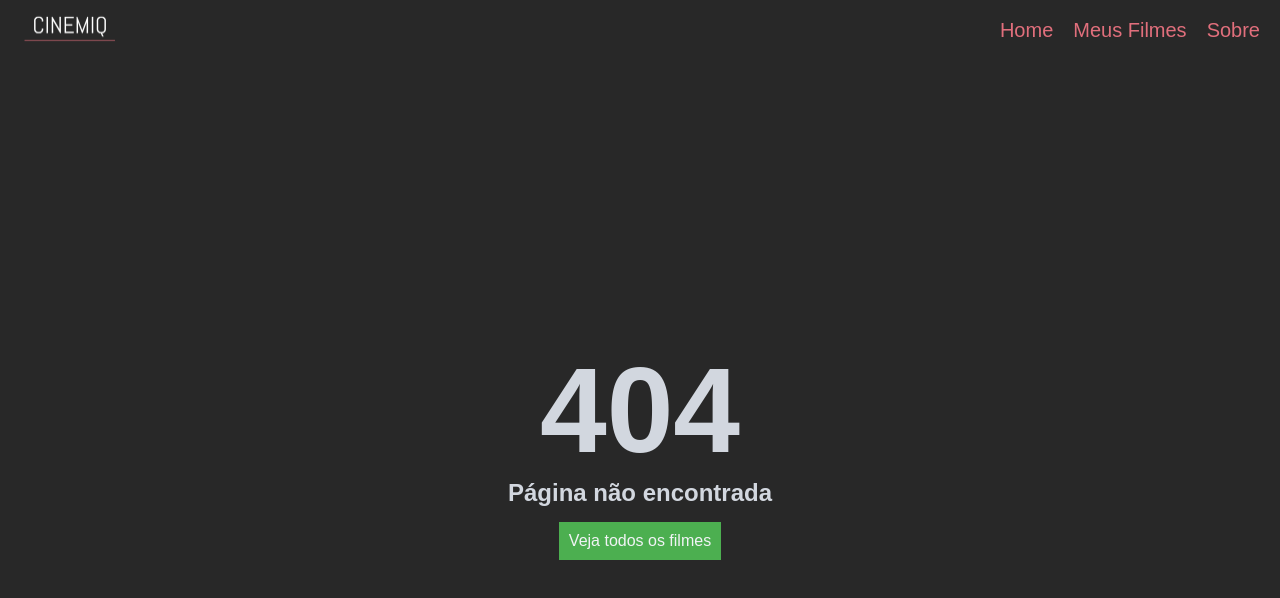
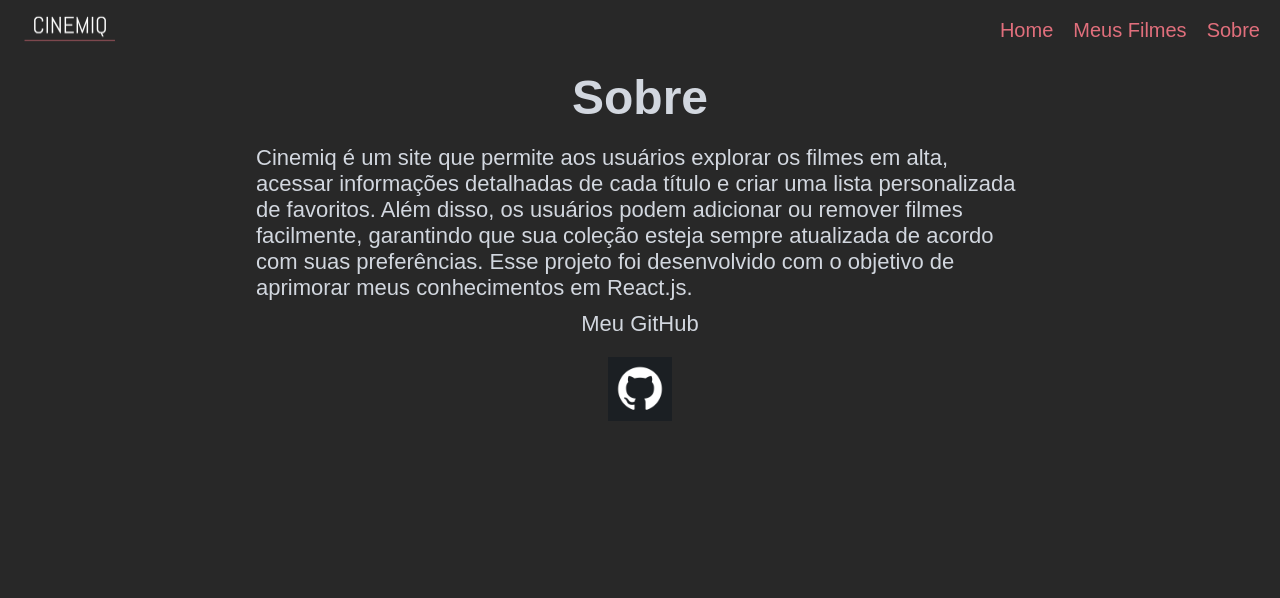
Before and after one commit to renan-mion/Cinemiq, a React (Create React App) app: page /sobre in a window 1280 px wide. Before the commit this address had no page. Shown: the top 598 px of the page. Built offline with nearby package versions, Linux system fonts and the light colour scheme; the HTML template or start-up script is replaced by a standard one.

Commit message:
feat: adicionada página Sobre

```diff
--- /dev/null
+++ b/src/pages/Sobre/index.jsx
@@ -0,0 +1,23 @@
+import "./style.css";
+import LogoGithub from "../../assets/images/logo-github.png";
+import { Link } from "react-router-dom";
+
+function Sobre() {
+    return (
+        <div className="div-sobre">
+            <h1>Sobre</h1>
+            <p className="texto-sobre">Cinemiq é um site que permite aos usuários explorar os filmes em alta,
+                acessar informações detalhadas de cada título e criar uma lista personalizada de favoritos.
+                Além disso, os usuários podem adicionar ou remover filmes facilmente,
+                garantindo que sua coleção esteja sempre atualizada de acordo com suas preferências.
+                Esse projeto foi desenvolvido com o objetivo de aprimorar meus conhecimentos em React.js.</p>
+
+            <p>Meu GitHub</p>
+            <Link to="https://github.com/renan-mion" target="_blank" rel="noreferrer">
+                <img src={LogoGithub} alt="link-github"/>
+            </Link>
+        </div>
+    )
+}
+
+export default Sobre;
--- /dev/null
+++ b/src/pages/Sobre/style.css
@@ -0,0 +1,28 @@
+.div-sobre {
+    display: flex;
+    flex-direction: column;
+    justify-content: center;
+    align-items: center;
+    gap: 10px;
+    width: 60%;
+}
+
+.div-sobre h1 {
+    font-size: 48px;
+    margin-bottom: 10px;
+}
+
+.div-sobre p {
+    font-size: 22px;
+    color: #D2D7DF;
+}
+
+.div-sobre img {
+    width: 64px;
+    margin-top: 10px;
+    transition: 0.2s;
+}
+
+.div-sobre img:hover {
+    transform: scale(1.2);
+}
--- a/src/routes.jsx
+++ b/src/routes.jsx
@@ -2,6 +2,7 @@ import { BrowserRouter, Routes, Route } from 'react-router-dom';
 import Home from './pages/Home';
 import Filme from './pages/Filme';
 import MeusFilmes from './pages/MeusFilmes';
+import Sobre from './pages/Sobre';
 import Header from './components/Header';
 import Erro from './pages/Erro';
 
@@ -14,6 +15,7 @@ function RoutesApp() {
                 <Route path='/' element={<Home />} />
                 <Route path='/filme/:id' element={<Filme />} />
                 <Route path='meus-filmes' element={<MeusFilmes />} />
+                <Route path='sobre' element={<Sobre/>} />
                 <Route path='*' element={<Erro />} />
             </Routes>
         </BrowserRouter>
```
Also changed, not shown: src/assets/images/logo-github.png (added).
